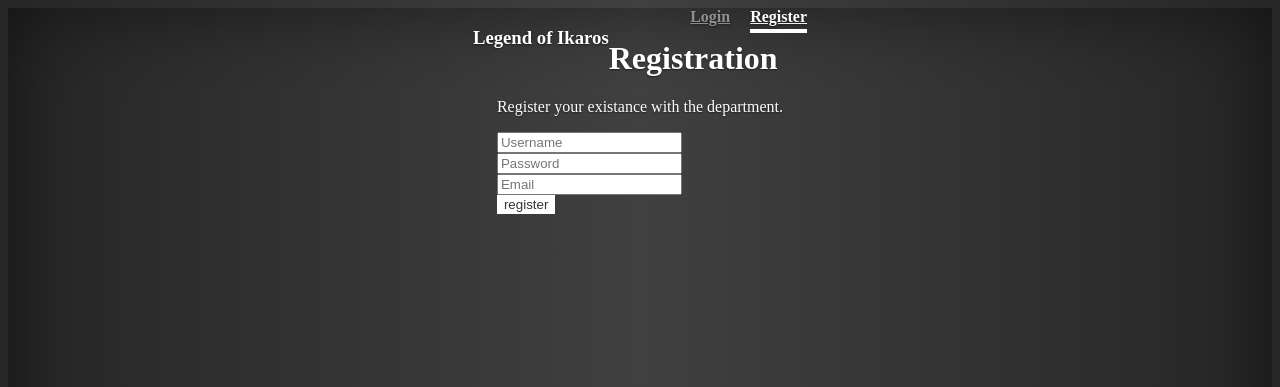
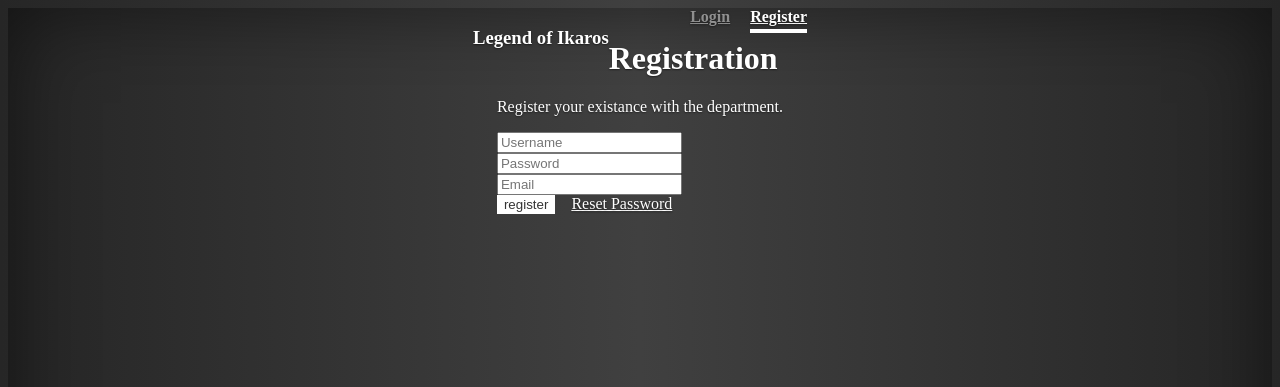
Before and after one commit to Kio-td/loi, a PHP site: page /game/login.php?reg in a window 1280 px wide. Shown: the top 387 px of the page. Run offline with PHP 8.4, Linux system fonts and the light colour scheme; some libraries are stand-ins or nearby versions.

Commit message:
Reset was lost? :thinking:

```diff
--- a/game/login.php
+++ b/game/login.php
@@ -167,7 +167,7 @@ elseif (isset($_GET["auth"])) {
     <input class="form-control" name="un" placeholder="Username" required="" type="text"><br>
     <input class="form-control" id="pw" type="password" name="pw" required placeholder="Password"><br>
     <input class="form-control" type="email" name="em" required placeholder="Email"><br>
-    <button class="btn btn-secondary">register</button>
+    <button class="btn btn-secondary">register</button>&emsp;<a href="/game/reset">Reset Password</a>
   </form>
 
   <?php
```
